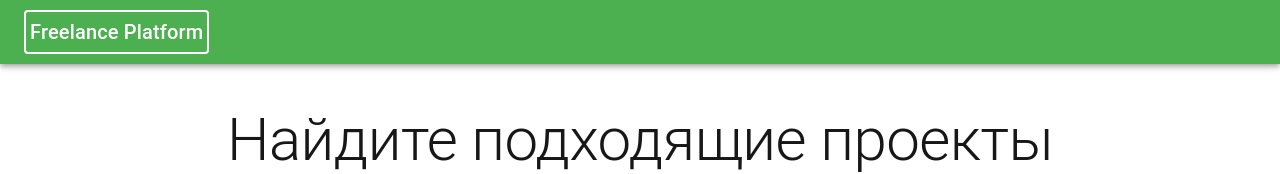
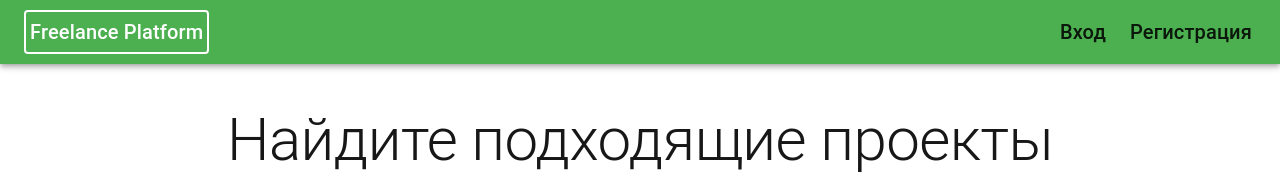
Before and after one commit to SeregaNag/freelance-platform, a Next.js app in the folder client/: page / in a window 1280 px wide. Shown: the top 174 px of the page. Built offline with nearby package versions, Linux system fonts and the light colour scheme; no server answers.

Commit message:
Refactor Header component to improve user navigation by adding login and registration links for unauthenticated users. Enhance layout for better alignment of elements.

```diff
--- a/client/src/components/Header.tsx
+++ b/client/src/components/Header.tsx
@@ -38,7 +38,7 @@ export default function Header() {
 
   return (
     <AppBar position="static">
-      <Toolbar className="flex justify-between">
+      <Toolbar className="flex justify-between items-center">
         {/* Логотип/название платформы */}
         <Link
           href="/"
@@ -50,14 +50,31 @@ export default function Header() {
           </Typography>
         </Link>
 
-        {/* Если пользователь авторизован, отображаем его имя или email */}
+        <div className="flex gap-4">
+          {!user && (
+            <Link href="/login" passHref className={`p-1 ${pathname === "/login" ? "border-2 border-white rounded p-1 text-white" : ""}`}>
+              <Typography variant="h6" component="div" sx={{ cursor: "pointer" }}>
+                Вход
+              </Typography>
+            </Link>
+          )}
+
+          {!user && (
+            <Link href="/register" passHref className={`p-1 ${pathname === "/register" ? "border-2 border-white rounded p-1 text-white" : ""}`}>
+              <Typography variant="h6" component="div" sx={{ cursor: "pointer" }}>
+                Регистрация
+              </Typography>
+            </Link>
+          )}
+
           {user && (
-          <Link href="/profile" passHref className={`link ${pathname === "/profile" ? "border-2 border-white rounded p-1 text-white" : ""}`}>
+            <Link href="/profile" passHref className={`p-1 ${pathname === "/profile" ? "border-2 border-white rounded p-1 text-white" : ""}`}>
               <Typography variant="h6" component="div" sx={{ cursor: "pointer" }}>
                 {user.name || user.email}
               </Typography>
             </Link>
           )}
+        </div>
       </Toolbar>
     </AppBar>
   );
```
Lines whose indentation alone changed are shown as unchanged.
